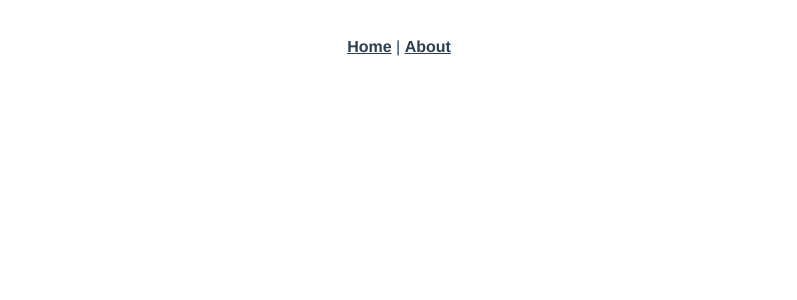
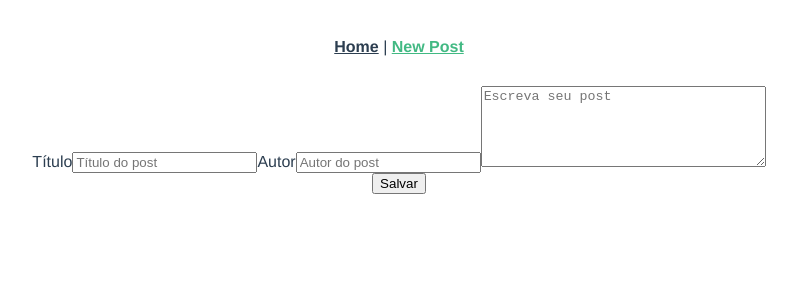
Before and after one commit to GLeonhardt/VueBlog, a Vue app: page /#/newPost in a window 1280 px wide. Shown: the top 300 px of the page, without its empty margins (241-1038 px from the left). Built offline with nearby package versions, Linux system fonts and the light colour scheme; the HTML template or start-up script is replaced by a standard one.

Commit message:
Banco Criado

```diff
--- a/package.json
+++ b/package.json
@@ -8,6 +8,7 @@
     "lint": "vue-cli-service lint"
   },
   "dependencies": {
+    "axios": "^0.19.0",
     "core-js": "^2.6.5",
     "vue": "^2.6.10",
     "vue-router": "^3.0.3",
--- a/src/App.vue
+++ b/src/App.vue
@@ -2,7 +2,7 @@
   <div id="app">
     <div id="nav">
       <router-link to="/">Home</router-link> |
-      <router-link to="/about">About</router-link>
+      <router-link to="/newPost">New Post</router-link>
     </div>
     <router-view/>
   </div>
--- /dev/null
+++ b/src/api.js
@@ -0,0 +1,8 @@
+import axios from "axios";
+const api = axios.create();
+
+import config from "./config/config";
+
+api.defaults.backendUrl = config.backendUrl;
+
+export default api;
--- /dev/null
+++ b/src/config/config.js
@@ -0,0 +1,3 @@
+export default {
+    backendUrl: 'http://localhost:3000/'
+}
--- a/src/router.js
+++ b/src/router.js
@@ -12,12 +12,9 @@ export default new Router({
       component: Home
     },
     {
-      path: '/about',
-      name: 'about',
-      // route level code-splitting
-      // this generates a separate chunk (about.[hash].js) for this route
-      // which is lazy-loaded when the route is visited.
-      component: () => import(/* webpackChunkName: "about" */ './views/About.vue')
+      path: '/newPost',
+      name: 'newPost',
+      component: () => import('./views/NewPost.vue')
     }
   ]
 })
--- a/src/store.js
+++ b/src/store.js
@@ -5,10 +5,14 @@ Vue.use(Vuex)
 
 export default new Vuex.Store({
   state: {
-
+    post: [],
+    qtd: 0
   },
   mutations: {
-
+    ADD_POST: async (state, payload) => {
+      state.post.push(payload);
+      qtd++;
+    }
   },
   actions: {
 
--- a/src/views/About.vue
+++ /dev/null
@@ -1,5 +0,0 @@
-<template>
-  <div class="about">
-    <h1>This is an about page</h1>
-  </div>
-</template>
--- /dev/null
+++ b/src/views/NewPost.vue
@@ -0,0 +1,79 @@
+<template>
+  <div class="about">
+    <form @submit.prevent="salvar">
+      <div class="row">
+        <div>
+          <div class="form-group">
+            <label>Título</label>
+            <input
+              type="text"
+              class="form-control"
+              placeholder="Título do post"
+              v-model="postLocal.titulo"
+            />
+
+            <label>Autor</label>
+            <input
+              type="text"
+              class="form-control"
+              placeholder="Autor do post"
+              v-model="postLocal.autor"
+            />
+
+            <textarea
+              id="story"
+              class="form-control"
+              placeholder="Escreva seu post"
+              v-model="postLocal.conteudo"
+              rows="5"
+              cols="33"
+            ></textarea>
+          </div>
+        </div>
+      </div>
+
+      <button type="submit" class="btn btn-primary">Salvar</button>
+    </form>
+  </div>
+</template>
+
+<script>
+import api from "../api";
+
+export default {
+  props: {
+    post: {
+      type: Object,
+      default: undefined
+    }
+  },
+  computed: {},
+  data() {
+    return {
+      postLocal: Object.assign(
+        {},
+        { titulo: "", data: "", autor: "", conteudo: "" },
+        this.post
+      )
+    };
+  },
+  watch: {
+    post(postNovo, postAntigo) {
+      this.postLocal = Object.assign({}, this.postLocal);
+    }
+  },
+  methods: {
+    async salvar(event) {
+      this.postLocal.data = new Date();
+      this.$emit("Criar", this.postLocal);
+
+      console.log(api);
+      console.log(this.postLocal);
+      await api.post(api.defaults.backendUrl + "post", this.postLocal);
+      //navegar home
+      // router.push({ path: "/" });
+      // this.post = { titulo: "", status: 0 };
+    }
+  }
+};
+</script>
```
Also changed, not shown: 2 other files (tests, documents, lock files or other folders).
